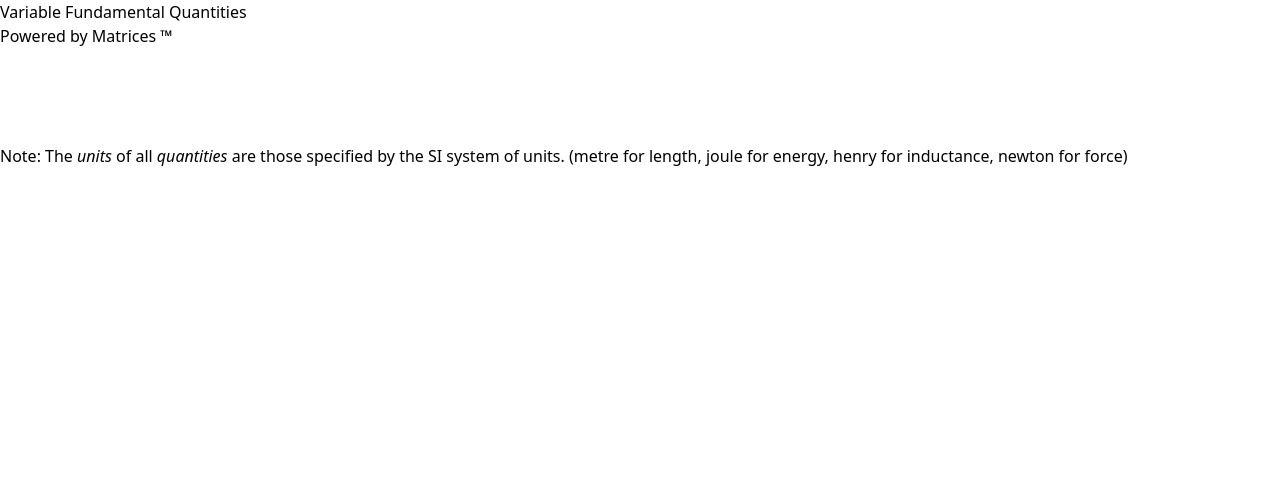
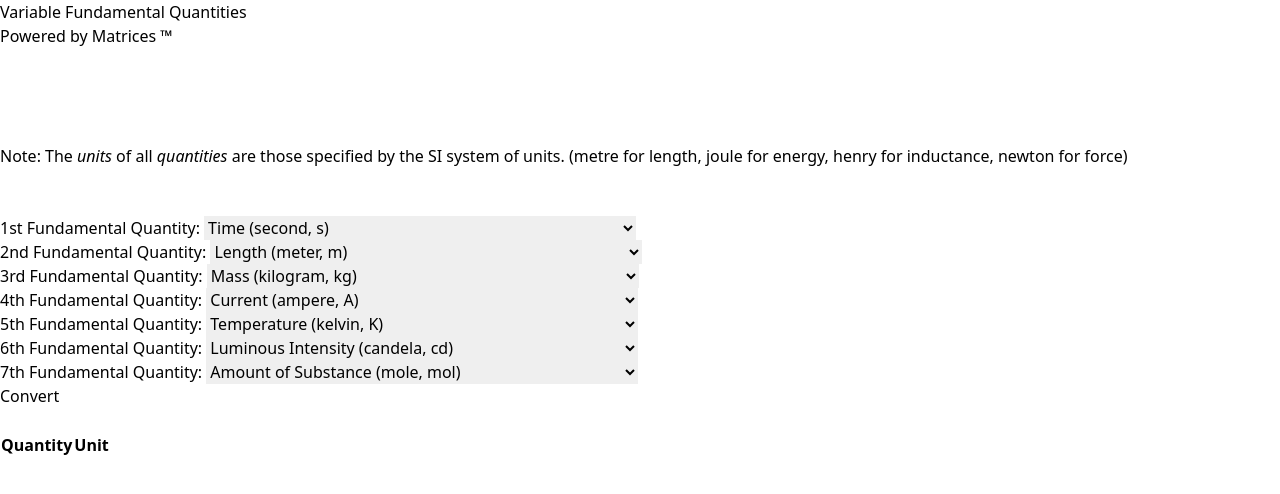
Before and after one commit to BoogieMonster1O1/variable-fundamental-quantities, a SvelteKit app: page / in a window 1280 px wide. Shown: the top 494 px of the page. Built offline with nearby package versions, Linux system fonts and the light colour scheme.

Commit message:
Sorta works

```diff
--- a/src/lib/Quantity.ts
+++ b/src/lib/Quantity.ts
@@ -35,6 +35,10 @@ export class Quantity {
     private readonly _shortUnit: string;
     private readonly _vector: Fraction[];
     private readonly _name: string;
+
+    public static byName(name: string): Quantity {
+        return Quantity.QUANTITIES.find(q => q.name === name)!;
+    }
 
     public static of(name: string, {unit, shortUnit, time = Fraction.ZERO, length = Fraction.ZERO, mass = Fraction.ZERO, current = Fraction.ZERO, temperature = Fraction.ZERO, luminousIntensity = Fraction.ZERO, amountOfSubstance = Fraction.ZERO}: Parameters): Quantity {
         const quantity: Quantity =  new Quantity(name, unit, shortUnit, [time, length, mass, current, temperature, luminousIntensity, amountOfSubstance]);
--- a/src/routes/Main.svelte
+++ b/src/routes/Main.svelte
@@ -1,3 +1,38 @@
+<script lang="ts">
+    import {Quantity} from "../lib/Quantity.js";
+    import {SystemMatrix} from "../lib/SystemMatrix";
+    Quantity.QUANTITIES.sort((a, b) => a.name.localeCompare(b.name));
+
+    interface ConvertedQuantity {
+        name: string;
+        unit: string;
+    }
+
+    let firstQty = Quantity.TIME.name,
+        secondQty = Quantity.LENGTH.name,
+        thirdQty = Quantity.MASS.name,
+        fourthQty = Quantity.CURRENT.name,
+        fifthQty = Quantity.TEMPERATURE.name,
+        sixthQty = Quantity.LUMINOUS_INTENSITY.name,
+        seventhQty = Quantity.AMOUNT_OF_SUBSTANCE.name;
+    let convertedQuantities: ConvertedQuantity[] = [];
+    $: quantities = [Quantity.byName(firstQty), Quantity.byName(secondQty), Quantity.byName(thirdQty), Quantity.byName(fourthQty), Quantity.byName(fifthQty), Quantity.byName(sixthQty), Quantity.byName(seventhQty)];
+    $: systemMatrix = new SystemMatrix(quantities);
+
+    function convertAll() {
+        if (systemMatrix.incoherant) {
+            return;
+        }
+        convertedQuantities = [];
+        for (let quantity of Quantity.QUANTITIES) {
+            convertedQuantities.push({
+                name: quantity.name,
+                unit: systemMatrix.getUnitString(systemMatrix.convert(quantity))
+            });
+        }
+    }
+</script>
+
 <div class="flex flex-col font-epicfont justify-center text-center pt-4">
     <header class="fixed top-0 flex justify-center flex-col text-center w-full border-b border-gray-400 bg-white">
         <div class="text-5xl"><h1>Variable Fundamental Quantities</h1></div>
@@ -6,4 +41,94 @@
     <br><br>
     <br><br>
     <h1>Note: The <i>units</i> of all <i>quantities</i> are those specified by the SI system of units. (metre for length, joule for energy, henry for inductance, newton for force)</h1>
+    <br><br>
+    <div class="flex flex-col justify-center text-center text-xl">
+        <div class="flex justify-center text-center pb-2">
+            <label for="firstqty">1st Fundamental Quantity:</label>
+            <select id="firstqty" bind:value={firstQty}>
+                {#each Quantity.QUANTITIES as qty}
+                    <option value={qty.name}>{qty.name} ({qty.unit}, {qty.shortUnit})</option>
+                {/each}
+            </select>
+        </div>
+        <div class="flex justify-center text-center pb-2">
+            <label for="secondqty">2nd Fundamental Quantity:</label>
+            <select id="secondqty" bind:value={secondQty}>
+                {#each Quantity.QUANTITIES as qty}
+                    <option value={qty.name}>{qty.name} ({qty.unit}, {qty.shortUnit})</option>
+                {/each}
+            </select>
+        </div>
+        <div class="flex justify-center text-center pb-2">
+            <label for="thirdqty">3rd Fundamental Quantity:</label>
+            <select id="thirdqty" bind:value={thirdQty}>
+                {#each Quantity.QUANTITIES as qty}
+                    <option value={qty.name}>{qty.name} ({qty.unit}, {qty.shortUnit})</option>
+                {/each}
+            </select>
+        </div>
+        <div class="flex justify-center text-center pb-2">
+            <label for="fourthqty">4th Fundamental Quantity:</label>
+            <select id="fourthqty" bind:value={fourthQty}>
+                {#each Quantity.QUANTITIES as qty}
+                    <option value={qty.name}>{qty.name} ({qty.unit}, {qty.shortUnit})</option>
+                {/each}
+            </select>
+        </div>
+        <div class="flex justify-center text-center pb-2">
+            <label for="fifthqty">5th Fundamental Quantity:</label>
+            <select id="fifthqty" bind:value={fifthQty}>
+                {#each Quantity.QUANTITIES as qty}
+                    <option value={qty.name}>{qty.name} ({qty.unit}, {qty.shortUnit})</option>
+                {/each}
+            </select>
+        </div>
+        <div class="flex justify-center text-center pb-2">
+            <label for="sixthqty">6th Fundamental Quantity:</label>
+            <select id="sixthqty" bind:value={sixthQty}>
+                {#each Quantity.QUANTITIES as qty}
+                    <option value={qty.name}>{qty.name} ({qty.unit}, {qty.shortUnit})</option>
+                {/each}
+            </select>
+        </div>
+        <div class="flex justify-center text-center pb-2">
+            <label for="seventhqty">7th Fundamental Quantity:</label>
+            <select id="seventhqty" bind:value={seventhQty}>
+                {#each Quantity.QUANTITIES as qty}
+                    <option value={qty.name}>{qty.name} ({qty.unit}, {qty.shortUnit})</option>
+                {/each}
+            </select>
+        </div>
+    </div>
+    {#if systemMatrix.incoherant}
+        <div class="flex justify-center text-center text-xl">
+            <div class="text-red-500">
+                <h1>The system matrix is incoherent. Please select different quantities.</h1>
+            </div>
+        </div>
+    {:else}
+        <div class="flex">
+            <button class="btn btn-primary" on:click={convertAll}>Convert</button>
+        </div>
+        <br>
+
+        <div class="flex justify-center text-center text-xl">
+            <table class="w-full">
+                <thead>
+                    <tr>
+                        <th class="text-left">Quantity</th>
+                        <th class="text-left">Unit</th>
+                    </tr>
+                </thead>
+                <tbody>
+                    {#each convertedQuantities as convertedQuantity}
+                        <tr>
+                            <td class="text-left">{convertedQuantity.name}</td>
+                            <td class="text-left">{convertedQuantity.unit}</td>
+                        </tr>
+                    {/each}
+                </tbody>
+            </table>
+        </div>
+    {/if}
 </div>
```
